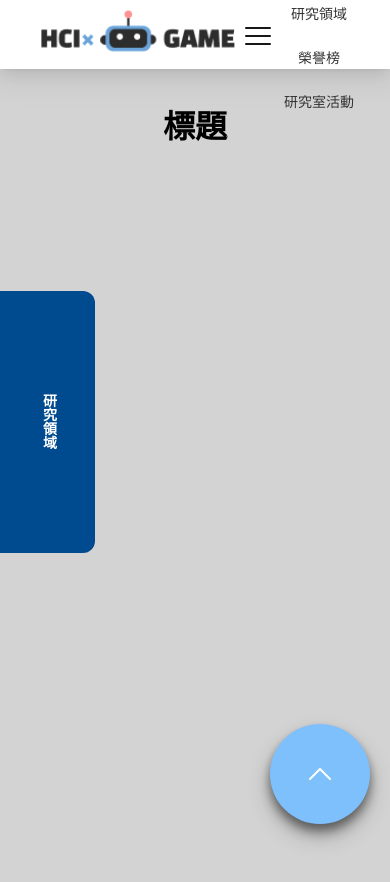
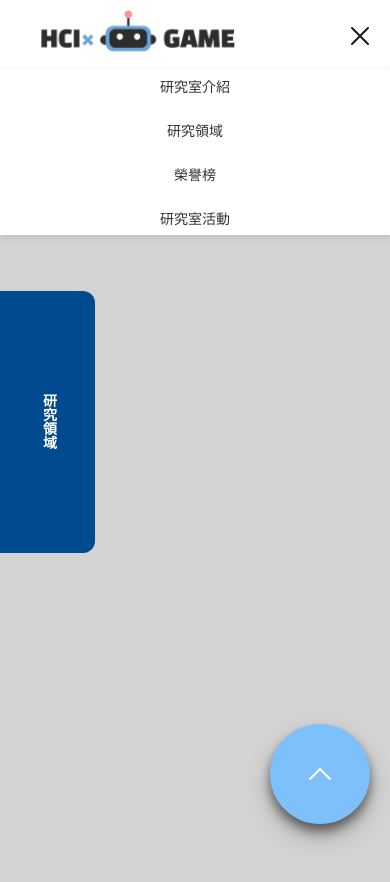
Before and after one commit to linnaijun/HCIwebsite, a React (Create React App) app: page / in a window 390 px wide. Both pictures are taken after a click on the button 354 px from the left and 34 px from the top of the page. Shown: the top 882 px of the page. Built offline with nearby package versions, Linux system fonts and the light colour scheme.

Commit message:
RWD按鈕

```diff
--- a/src/App.css
+++ b/src/App.css
@@ -185,6 +185,21 @@
   }
 }
 @media (max-width: 768px) {
+  .links {
+    display: none; /* 默认隐藏 */
+    flex-direction: column; /* 让按钮垂直排列 */
+    background-color: #fff; /* 白色背景 */
+    box-shadow: 0px 2px 8px rgba(0, 0, 0, 0.1); /* 添加一些阴影以提升层次感 */
+    position: absolute; /* 绝对定位，使其不影响其他元素的布局 */
+    top: 100%; /* 放在触发元素的正下方 */
+    left: 0;
+    width: 100%; /* 可以根据实际需要调整宽度 */
+    z-index: 100; /* 确保它在其他内容之上 */
+  }
+
+  .links.show {
+    display: flex; /* 点击菜单按钮时显示 */
+  }
 
 
   .linkButton {
--- a/src/App.js
+++ b/src/App.js
@@ -132,9 +132,17 @@ function App() {
     <div className="App">
       <div className="header">
       <img src={logo}  alt="Logo" className="logo" />
-        <button className="menuButton" onClick={toggleMenu}><svg xmlns="http://www.w3.org/2000/svg" width="32" height="32" viewBox="0 0 32 32" fill="none">
-          <path d="M4 16H28M4 8H28M4 24H28" stroke="#171819" stroke-width="2" stroke-linecap="round" stroke-linejoin="round"/>
-        </svg></button>
+      <button className="menuButton" onClick={toggleMenu}>
+        {isMenuOpen ? (
+          <svg xmlns="http://www.w3.org/2000/svg" width="32" height="32" viewBox="0 0 32 32" fill="none">
+            <path d="M24 8L8 24M8 8L24 24" stroke="#171819" stroke-width="2" stroke-linecap="round" stroke-linejoin="round"/>
+          </svg>
+        ) : (
+          <svg xmlns="http://www.w3.org/2000/svg" width="32" height="32" viewBox="0 0 32 32" fill="none">
+            <path d="M4 16H28M4 8H28M4 24H28" stroke="#171819" stroke-width="2" stroke-linecap="round" stroke-linejoin="round"/>
+          </svg>
+        )}
+      </button>
 
         <div className={`links ${isMenuOpen ? 'show' : ''}`}>
 
```
